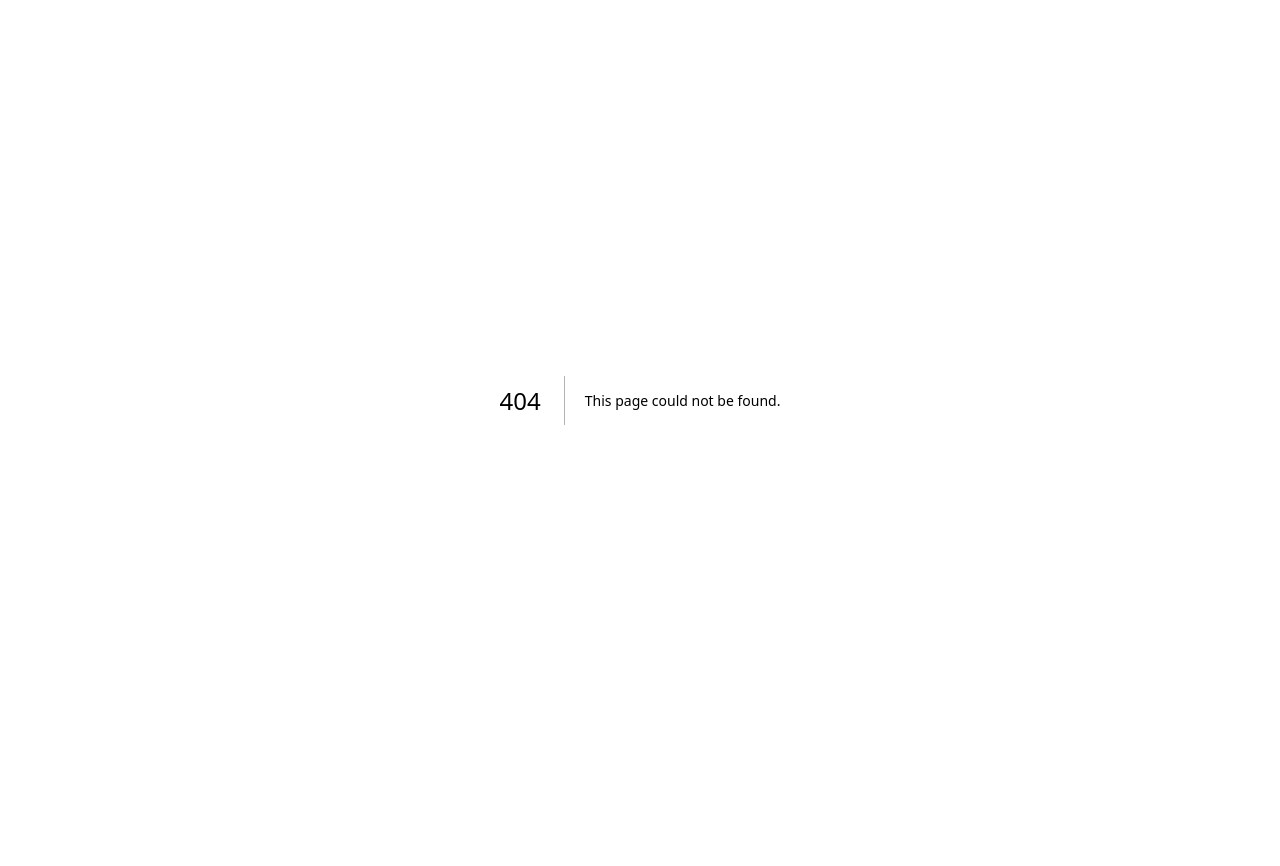
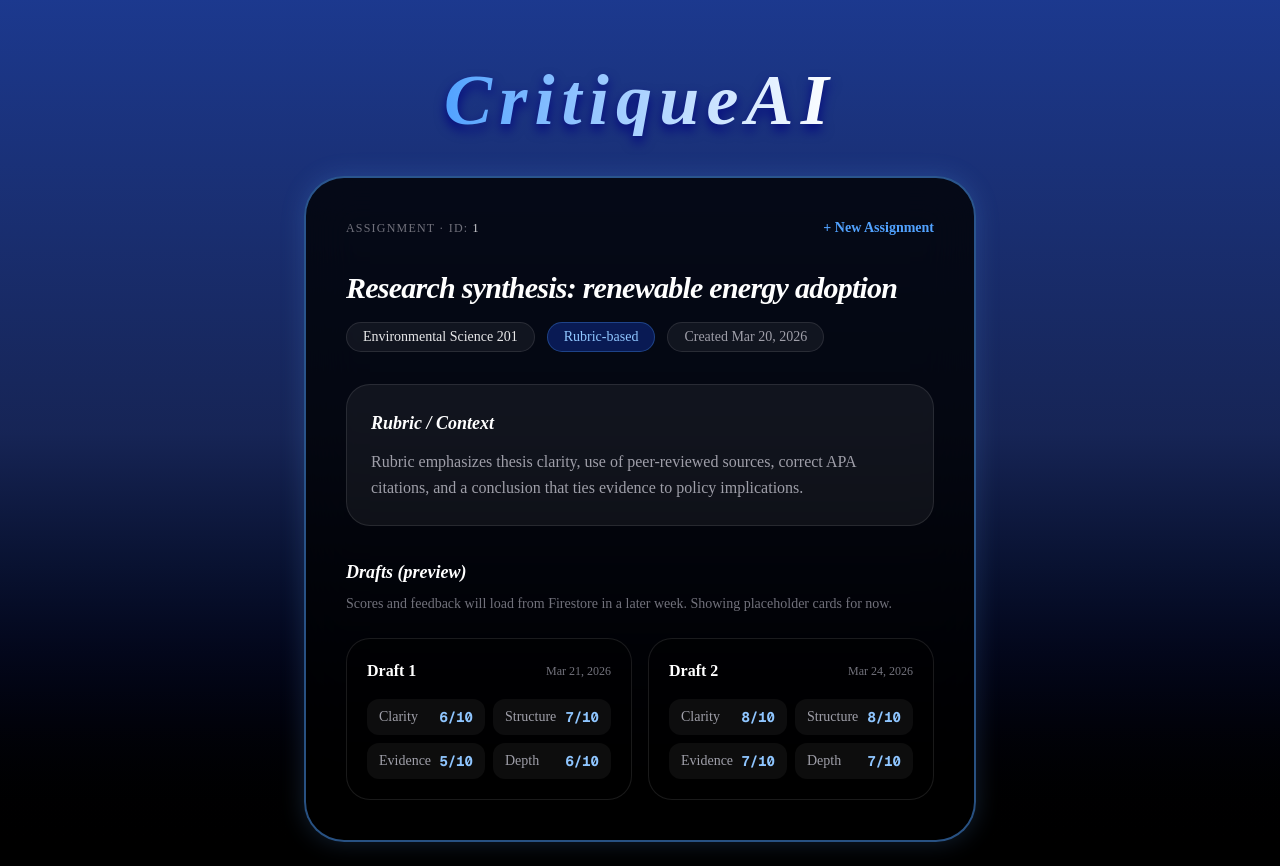
Before and after one commit to Pranav593/critique-ai, a Next.js app: page /assignments/1 in a window 1280 px wide. Before the commit this address had no page. Before the commit the page ends 800 px from the top, so only its background shows below. Built offline with nearby package versions, Linux system fonts and the light colour scheme.

Commit message:
feat/assignment-form: add assignment creation form and detail page shell

```diff
--- /dev/null
+++ b/app/assignments/[id]/page.js
@@ -0,0 +1,109 @@
+import Link from "next/link";
+
+
+const FAKE_ASSIGNMENT = {
+ id: "sample-101",
+ title: "Research synthesis: renewable energy adoption",
+ subject: "Environmental Science 201",
+ contextType: "rubric",
+ contextPreview:
+   "Rubric emphasizes thesis clarity, use of peer-reviewed sources, correct APA citations, and a conclusion that ties evidence to policy implications.",
+ createdAtLabel: "Mar 20, 2026",
+ draftsPreview: [
+   { draftNumber: 1, submittedAt: "Mar 21, 2026", scores: { clarity: 6, structure: 7, evidence: 5, depth: 6 } },
+   { draftNumber: 2, submittedAt: "Mar 24, 2026", scores: { clarity: 8, structure: 8, evidence: 7, depth: 7 } },
+ ],
+};
+
+
+export default async function AssignmentDetailPage({ params }) {
+ const { id } = await params;
+ const a = FAKE_ASSIGNMENT;
+
+
+ return (
+   <div className="min-h-screen bg-gradient-to-t from-black via-blue-950 to-blue-900 text-white flex flex-col items-center p-6" style={{ fontFamily: "'Times New Roman', Times, serif" }}>
+
+
+     {/* Branding Header */}
+     <div className="mb-10 text-center mt-10">
+       <h2 className="text-7xl font-black italic tracking-widest text-transparent bg-clip-text bg-gradient-to-r from-blue-400 to-white drop-shadow-[0_6px_6px_rgba(0,0,128,0.9)]">
+         CritiqueAI
+       </h2>
+     </div>
+
+
+     {/* Main Card */}
+     <div className="w-full max-w-2xl bg-black/80 backdrop-blur-xl p-10 rounded-[40px] border-2 border-blue-400/50 shadow-[0_0_25px_rgba(96,165,250,0.2)]">
+
+
+    {/* Nav */}
+    <div className="flex justify-between items-center mb-8">
+         <p className="text-xs uppercase tracking-widest text-zinc-500">
+           Assignment · ID: <span className="text-zinc-300">{id}</span>
+         </p>
+         <Link href="/assignments/new" className="text-blue-400 hover:text-white transition-colors text-sm font-bold">
+           + New Assignment
+         </Link>
+       </div>
+
+       <h1 className="text-3xl font-bold italic tracking-tight mb-4">
+         {a.title}
+       </h1>
+
+
+       {/* Tags */}
+       <div className="flex flex-wrap gap-3 mb-8 text-sm">
+         <span className="px-4 py-1 rounded-full bg-white/5 border border-white/10 text-white/90">
+           {a.subject}
+         </span>
+         <span className="px-4 py-1 rounded-full bg-blue-700/30 border border-blue-400/30 text-blue-300">
+           {a.contextType === "rubric" ? "Rubric-based" : "Statement"}
+         </span>
+         <span className="px-4 py-1 rounded-full bg-white/5 border border-white/10 text-zinc-400">
+           Created {a.createdAtLabel}
+         </span>
+       </div>
+
+
+       {/* Rubric / Context Section */}
+       <div className="bg-white/5 border border-white/10 rounded-[24px] p-6 mb-8">
+         <h2 className="text-lg font-bold italic mb-3">Rubric / Context</h2>
+         <p className="text-zinc-400 leading-relaxed">{a.contextPreview}</p>
+       </div>
+
+
+       {/* Drafts Section */}
+       <div>
+         <h2 className="text-lg font-bold italic mb-2">Drafts (preview)</h2>
+         <p className="text-sm text-zinc-500 mb-6">
+           Scores and feedback will load from Firestore in a later week. Showing placeholder cards for now.
+         </p>
+         <div className="grid grid-cols-1 sm:grid-cols-2 gap-4">
+           {a.draftsPreview.map((d) => (
+             <div key={d.draftNumber} className="bg-black/40 border border-white/10 rounded-[24px] p-5 hover:border-blue-400/40 transition-all">
+               <div className="flex justify-between items-center mb-4">
+                 <span className="font-bold text-white">Draft {d.draftNumber}</span>
+                 <span className="text-xs text-zinc-500">{d.submittedAt}</span>
+               </div>
+               <div className="grid grid-cols-2 gap-2 text-sm">
+                 {[
+                   ["Clarity", d.scores.clarity],
+                   ["Structure", d.scores.structure],
+                   ["Evidence", d.scores.evidence],
+                   ["Depth", d.scores.depth],
+                 ].map(([label, val]) => (
+                   <div key={label} className="flex justify-between bg-white/5 rounded-xl px-3 py-2">
+                     <span className="text-zinc-400">{label}</span>
+                     <span className="font-mono font-bold text-blue-300">{val}/10</span>
+                   </div>
+                 ))}
+               </div>
+             </div>
+           ))}
+         </div>
+       </div>
+     </div>
+   </div>
+ );
+}
--- /dev/null
+++ b/app/assignments/new/page.js
@@ -0,0 +1,130 @@
+"use client";
+
+
+import Link from "next/link";
+import { useState } from "react";
+
+
+export default function NewAssignmentPage() {
+ const [title, setTitle] = useState("");
+ const [subject, setSubject] = useState("");
+ const [contextMode, setContextMode] = useState("rubric");
+ const [contextStatement, setContextStatement] = useState("");
+ const [rubricFile, setRubricFile] = useState(null);
+ const [error, setError] = useState("");
+ const [showSuccess, setShowSuccess] = useState(false);
+
+
+ const handleSubmit = (e) => {
+   e.preventDefault();
+   setError("");
+   setShowSuccess(false);
+
+
+   if (!title.trim() || !subject.trim()) {
+     setError("Title and Subject are required!");
+     return;
+   }
+
+
+   console.log("Submitted:", { title, subject, contextMode, contextStatement, rubricFile });
+   setShowSuccess(true);
+ };
+
+
+ return (
+   <div className="min-h-screen bg-gradient-to-t from-black via-blue-950 to-blue-900 text-white flex flex-col items-center justify-center p-6" style={{ fontFamily: "'Times New Roman', Times, serif" }}>
+
+     {/* Branding Header - Extra Large with Navy Shadow */}
+     <div className="mb-10 text-center">
+       <h2 className="text-7xl font-black italic tracking-widest text-transparent bg-clip-text bg-gradient-to-r from-blue-400 to-white drop-shadow-[0_6px_6px_rgba(0,0,128,0.9)]">
+         CritiqueAI
+       </h2>
+     </div>
+
+
+     {/* The Central Box with Light Blue Border */}
+     <div className="w-full max-w-lg bg-black/80 backdrop-blur-xl p-10 rounded-[40px] border-2 border-blue-400/50 shadow-[0_0_25px_rgba(96,165,250,0.2)] relative overflow-hidden">
+
+       <header className="text-center mb-8">
+         <h1 className="text-3xl font-bold italic tracking-tight">
+           Create Assignment
+         </h1>
+         {error && <p className="text-red-400 mt-4 font-bold">{error}</p>}
+         {showSuccess && <p className="text-cyan-700 mt-4 font-bold">Success! Check console.</p>}
+       </header>
+
+
+       <form onSubmit={handleSubmit} className="space-y-6">
+         <input
+           placeholder="Assignment Title"
+           className="w-full p-4 bg-white/5 border border-white/20 rounded-full focus:ring-2 focus:ring-blue-400 outline-none transition-all placeholder:text-zinc-500 text-center"
+           value={title}
+           onChange={(e) => setTitle(e.target.value)}
+         />
+
+         <input
+           placeholder="Subject / Course"
+           className="w-full p-4 bg-white/5 border border-white/20 rounded-full focus:ring-2 focus:ring-blue-400 outline-none transition-all placeholder:text-zinc-500 text-center"
+           value={subject}
+           onChange={(e) => setSubject(e.target.value)}
+         />
+
+
+         {/* Context Toggle Buttons - Darker Blue */}
+         <div className="flex bg-white/10 p-1 rounded-full border border-white/10">
+           <button
+             type="button"
+             onClick={() => setContextMode("rubric")}
+             className={`flex-1 py-2 rounded-full text-sm font-bold transition-all ${contextMode === "rubric" ? "bg-blue-700 text-white shadow-md" : "text-zinc-400 hover:text-zinc-200"}`}
+           >
+             Upload Rubric
+           </button>
+           <button
+             type="button"
+             onClick={() => setContextMode("statement")}
+             className={`flex-1 py-2 rounded-full text-sm font-bold transition-all ${contextMode === "statement" ? "bg-blue-700 text-white shadow-md" : "text-zinc-400 hover:text-zinc-200"}`}
+           >
+             Context Statement
+           </button>
+         </div>
+
+
+         <div className="text-center py-4 flex justify-center">
+           {contextMode === "rubric" ? (
+             <div className="bg-white/5 border border-dashed border-white/20 p-4 rounded-3xl w-full flex justify-center items-center">
+               <input
+                 type="file"
+                 className="text-sm text-zinc-400 file:mr-4 file:py-2 file:px-6 file:rounded-full file:border-0 file:text-sm file:font-semibold file:bg-blue-700 file:text-white hover:file:bg-blue-600 cursor-pointer"
+                 onChange={(e) => setRubricFile(e.target.files[0])}
+               />
+             </div>
+           ) : (
+             <textarea
+               placeholder="Enter context statement..."
+               className="w-full p-4 bg-white/5 border border-white/20 rounded-[30px] focus:ring-2 focus:ring-blue-400 outline-none transition-all placeholder:text-zinc-500"
+               rows="3"
+               value={contextStatement}
+               onChange={(e) => setContextStatement(e.target.value)}
+             />
+           )}
+         </div>
+
+
+         <button
+           type="submit"
+           className="w-full bg-blue-700 hover:bg-blue-600 py-4 rounded-full font-bold text-white shadow-lg shadow-blue-900/40 transition-transform active:scale-95 italic text-lg"
+         >
+           Submit Assignment
+         </button>
+       </form>
+
+
+       {/* Gray Dashboard Link at the bottom */}
+       <Link href="/" className="text-zinc-500 hover:text-white transition-colors text-sm underline block mt-8 text-center">
+         ← Back to Dashboard
+       </Link>
+     </div>
+   </div>
+ );
+}
```
